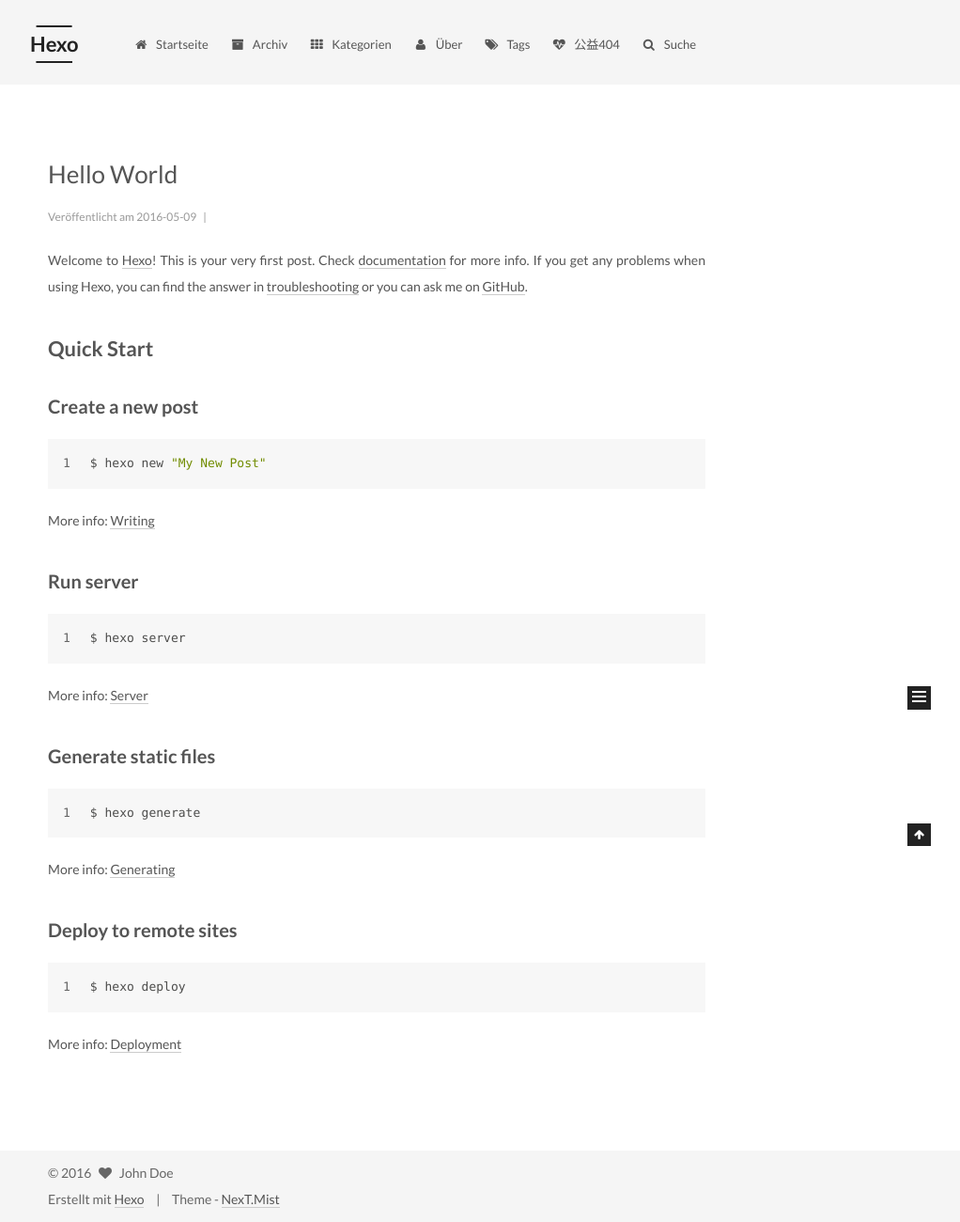
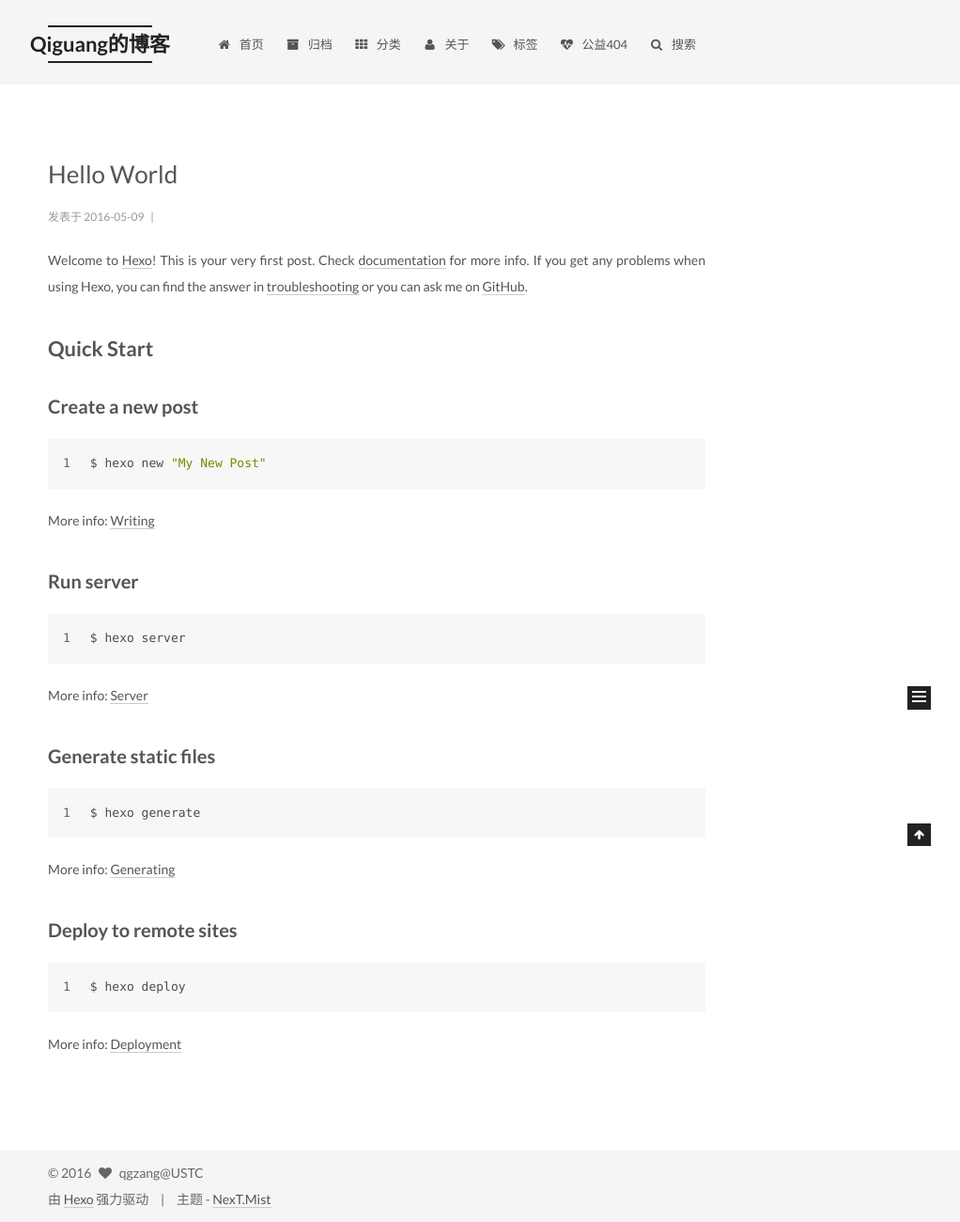
Before and after one commit to qgzang/qgzang.gihub.io, a plain HTML site: page index.html in a window 1280 px wide. Shown: the whole page at 94% size, without its empty margins (239-1261 px from the left). Drawn offline with nearby package versions, Linux system fonts and the light colour scheme; some packages are replaced by stand-ins of ours; a script that the page names is missing.

Commit message:
Site updated: 2016-05-09 21:24:46

```diff
--- a/css/main.css
+++ b/css/main.css
@@ -1548,7 +1548,7 @@
   width: 4px;
   height: 4px;
   border-radius: 50%;
-  background: #9e09ff;
+  background: #91c9d7;
 }
 .links-of-blogroll {
   font-size: 13px;
--- a/index.html
+++ b/index.html
@@ -84,15 +84,15 @@
 
 
 
-<meta name="description">
+<meta name="description" content="爱学习，爱生活，爱宝贝">
 <meta property="og:type" content="website">
-<meta property="og:title" content="Hexo">
-<meta property="og:url" content="http://yoursite.com/index.html">
-<meta property="og:site_name" content="Hexo">
-<meta property="og:description">
+<meta property="og:title" content="Qiguang的博客">
+<meta property="og:url" content="http://qgzang.github.io/index.html">
+<meta property="og:site_name" content="Qiguang的博客">
+<meta property="og:description" content="爱学习，爱生活，爱宝贝">
 <meta name="twitter:card" content="summary">
-<meta name="twitter:title" content="Hexo">
-<meta name="twitter:description">
+<meta name="twitter:title" content="Qiguang的博客">
+<meta name="twitter:description" content="爱学习，爱生活，爱宝贝">
 
 
 
@@ -105,15 +105,15 @@
     motion: true,
     duoshuo: {
       userId: 0,
-      author: 'Author'
+      author: '博主'
     }
   };
 </script>
 
-  <title> Hexo </title>
+  <title> Qiguang的博客 </title>
 </head>
 
-<body itemscope itemtype="http://schema.org/WebPage" lang="">
+<body itemscope itemtype="http://schema.org/WebPage" lang="zh-Hans">
 
 
 
@@ -153,7 +153,7 @@
   <div class="custom-logo-site-title">
     <a href="/"  class="brand" rel="start">
       <span class="logo-line-before"><i></i></span>
-      <span class="site-title">Hexo</span>
+      <span class="site-title">Qiguang的博客</span>
       <span class="logo-line-after"><i></i></span>
     </a>
   </div>
@@ -180,7 +180,7 @@
 
               <i class="menu-item-icon fa fa-fw fa-home"></i> <br />
 
-            Startseite
+            首页
           </a>
         </li>
 
@@ -190,7 +190,7 @@
 
               <i class="menu-item-icon fa fa-fw fa-archive"></i> <br />
 
-            Archiv
+            归档
           </a>
         </li>
 
@@ -200,7 +200,7 @@
 
               <i class="menu-item-icon fa fa-fw fa-th"></i> <br />
 
-            Kategorien
+            分类
           </a>
         </li>
 
@@ -210,7 +210,7 @@
 
               <i class="menu-item-icon fa fa-fw fa-user"></i> <br />
 
-            Über
+            关于
           </a>
         </li>
 
@@ -220,7 +220,7 @@
 
               <i class="menu-item-icon fa fa-fw fa-tags"></i> <br />
 
-            Tags
+            标签
           </a>
         </li>
 
@@ -243,7 +243,7 @@
 
               <i class="menu-item-icon fa fa-search fa-fw"></i> <br />
 
-            Suche
+            搜索
           </a>
         </li>
 
@@ -316,7 +316,7 @@
             <span class="post-meta-item-icon">
               <i class="fa fa-calendar-o"></i>
             </span>
-            <span class="post-meta-item-text">Veröffentlicht am</span>
+            <span class="post-meta-item-text">发表于</span>
             <time itemprop="dateCreated" datetime="2016-05-09T21:13:06+08:00" content="2016-05-09">
               2016-05-09
             </time>
@@ -425,15 +425,15 @@
         <div class="site-author motion-element" itemprop="author" itemscope itemtype="http://schema.org/Person">
           <img class="site-author-image" itemprop="image"
                src="/images/avatar.gif"
-               alt="John Doe" />
-          <p class="site-author-name" itemprop="name">John Doe</p>
-          <p class="site-description motion-element" itemprop="description"></p>
+               alt="qgzang@USTC" />
+          <p class="site-author-name" itemprop="name">qgzang@USTC</p>
+          <p class="site-description motion-element" itemprop="description">爱学习，爱生活，爱宝贝</p>
         </div>
         <nav class="site-state motion-element">
           <div class="site-state-item site-state-posts">
             <a href="/archives">
               <span class="site-state-item-count">1</span>
-              <span class="site-state-item-name">Artikel</span>
+              <span class="site-state-item-name">日志</span>
             </a>
           </div>
 
@@ -476,15 +476,15 @@
   <span class="with-love">
     <i class="fa fa-heart"></i>
   </span>
-  <span class="author" itemprop="copyrightHolder">John Doe</span>
+  <span class="author" itemprop="copyrightHolder">qgzang@USTC</span>
 </div>
 
 <div class="powered-by">
-  Erstellt mit  <a class="theme-link" href="http://hexo.io">Hexo</a>
+  由 <a class="theme-link" href="http://hexo.io">Hexo</a> 强力驱动
 </div>
 
 <div class="theme-info">
-  Theme -
+  主题 -
   <a class="theme-link" href="https://github.com/iissnan/hexo-theme-next">
     NexT.Mist
   </a>
```
Also changed, not shown: 2016/05/09/hello-world/index.html (+23 -23 lines), archives/2016/05/index.html (+25 -25 lines), archives/2016/index.html (+25 -25 lines), archives/index.html (+25 -25 lines).
